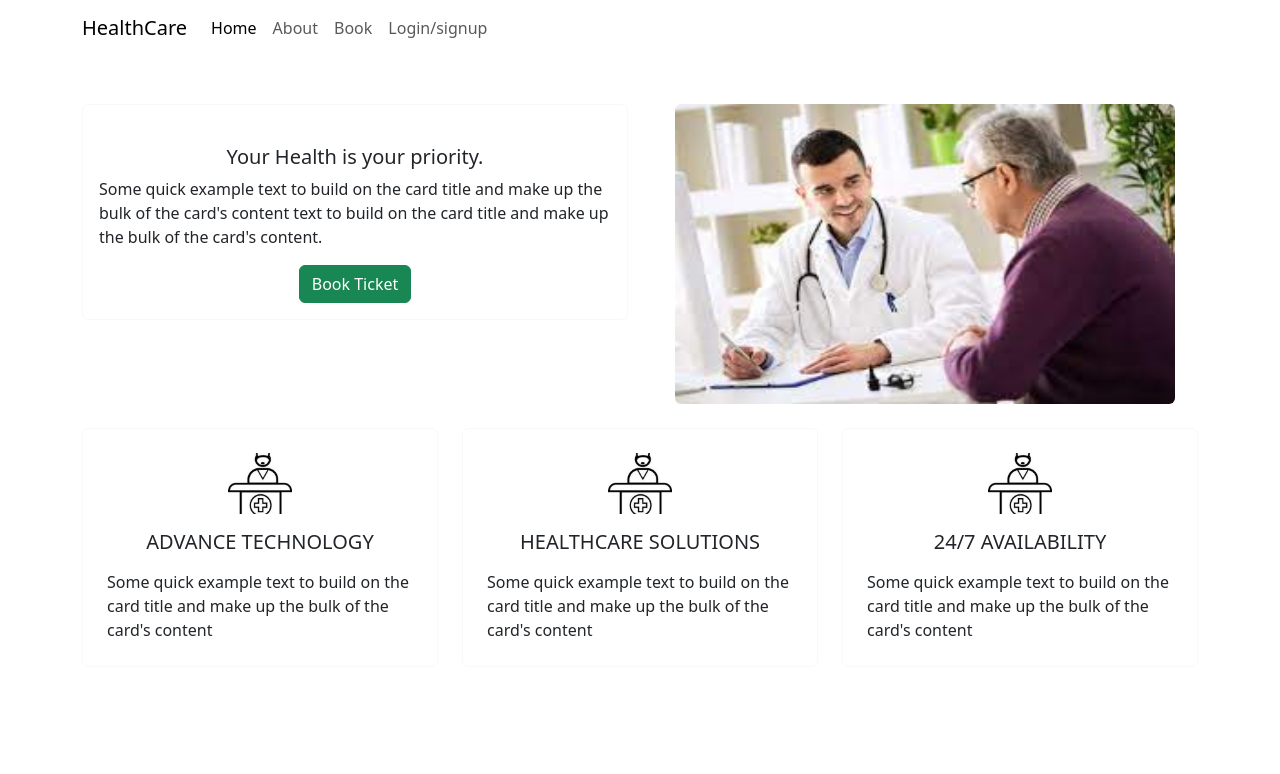
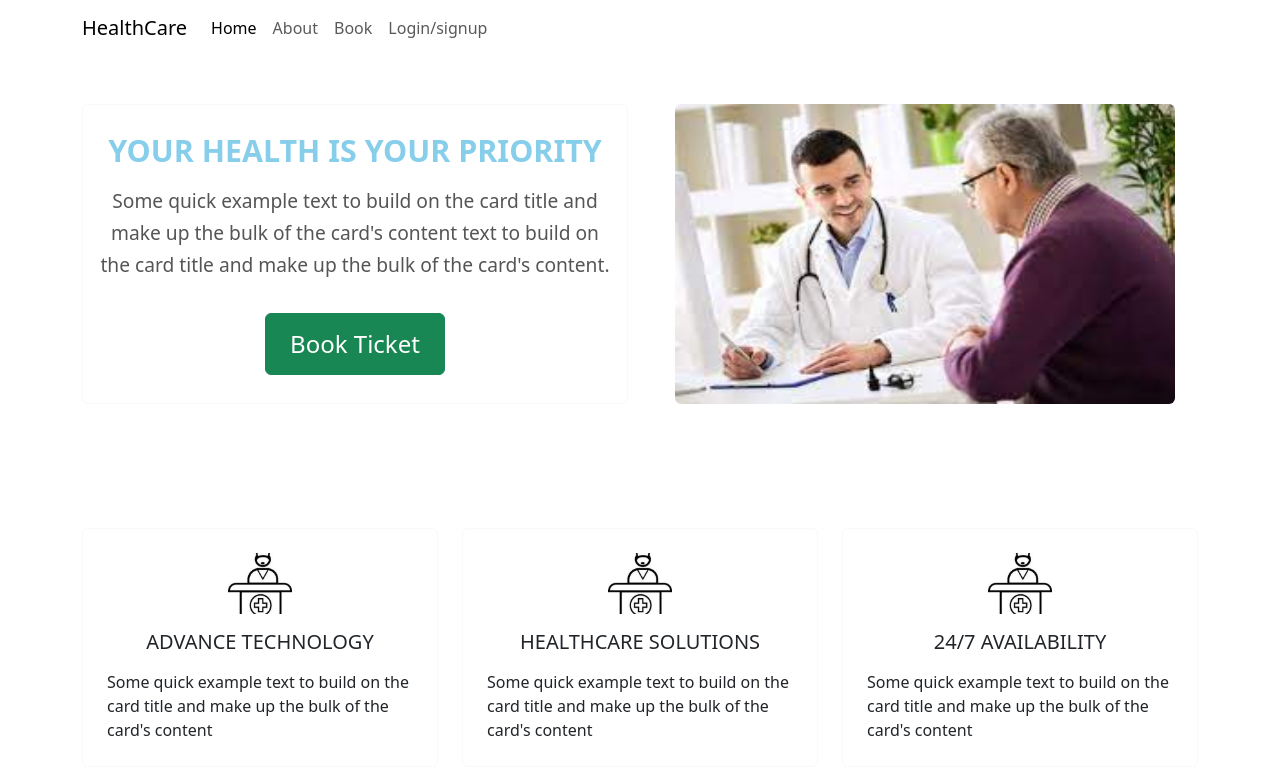
Before and after one commit to Mamta-skip/hospital-ticket-booking-system, a React (Vite) app in the folder frontend/: page / in a window 1280 px wide. Shown: the top 774 px of the page. Built offline with nearby package versions, Linux system fonts and the light colour scheme.

Commit message:
changes styling of 1st row of homepage

```diff
--- a/frontend/src/Components/HomeComponents/Firstrow.jsx
+++ b/frontend/src/Components/HomeComponents/Firstrow.jsx
@@ -1,5 +1,5 @@
-import React from 'react'
-import {  Col, Container,Row } from 'react-bootstrap'
+import React from 'react';
+import { Col, Container, Row } from 'react-bootstrap';
 import Button from 'react-bootstrap/Button';
 import Card from 'react-bootstrap/Card';
 import row1image from '../images/row1.jpg';
@@ -8,31 +8,32 @@ import Image from 'react-bootstrap/Image';
 function Firstrow() {
   return (
     <div>
-      <Container className='mt-5'>
+      <Container className='mt-5 align-item-center justify-content-center' style={{ height: '400px' }}>
         <Row>
-            <Col md={6} >
-            <Card  border='light'>
-                <Card.Body  className="d-flex flex-column align-items-center mt-4" >
-        <Card.Title >Your Health is your priority.</Card.Title>
-        <Card.Text >
+          <Col md={6}>
+            <Card border='light' style={{ height: '100%' }}>
+              <Card.Body className="d-flex flex-column justify-content-center align-items-center">
+                <Card.Title style={{ fontSize: '1.9rem',textTransform:'uppercase', color:'skyblue',fontWeight: 'bold', marginBottom: '1rem' }}>
+                  Your Health is your priority
+                </Card.Title>
+                <Card.Text style={{ fontSize: '1.2rem', textAlign: 'center', lineHeight: '2rem', color: '#555' }}>
                   Some quick example text to build on the card title and make up the
                   bulk of the card's content text to build on the card title and make up the
                   bulk of the card's content.
                 </Card.Text>
-        <Button variant="success" >Book Ticket</Button>{' '}
-
+                <Button variant="success" style={{ fontSize: '1.5rem', padding: '12px 24px', marginTop: '1rem' }}>
+                  Book Ticket
+                </Button>{' '}
               </Card.Body>
-
             </Card>
           </Col>
           <Col md={6} className="d-flex justify-content-center align-items-center">
-            <Image src={row1image} alt="" rounded style={{ width: '500px', height: '300px', alignContent:'center' }} />
+            <Image src={row1image} alt="" rounded style={{ width: '500px', height: '300px', alignContent: 'center' }} />
           </Col>
-
         </Row>
       </Container>
     </div>
-  )
+  );
 }
 
-export default Firstrow
+export default Firstrow;
```
Lines whose indentation alone changed are shown as unchanged.
